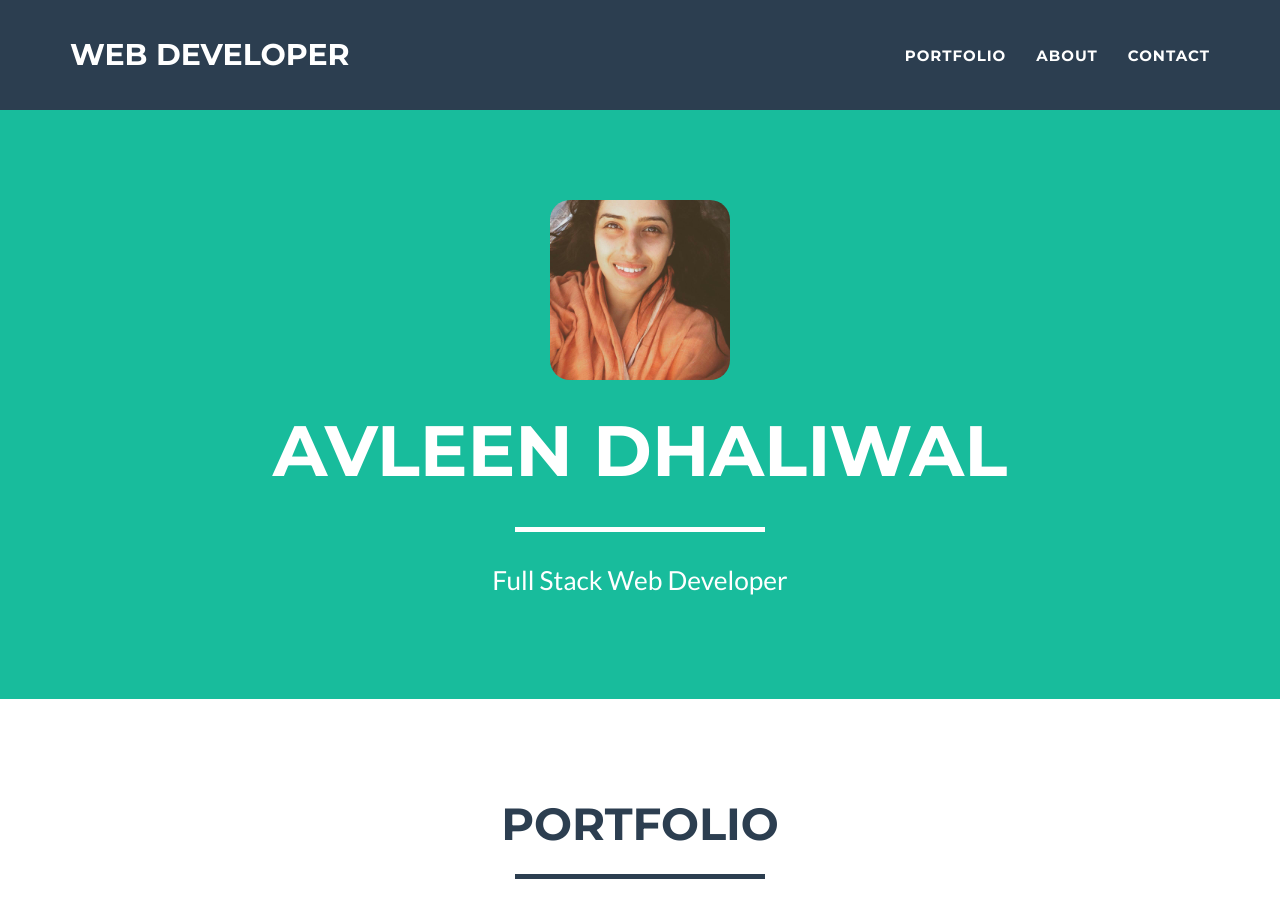
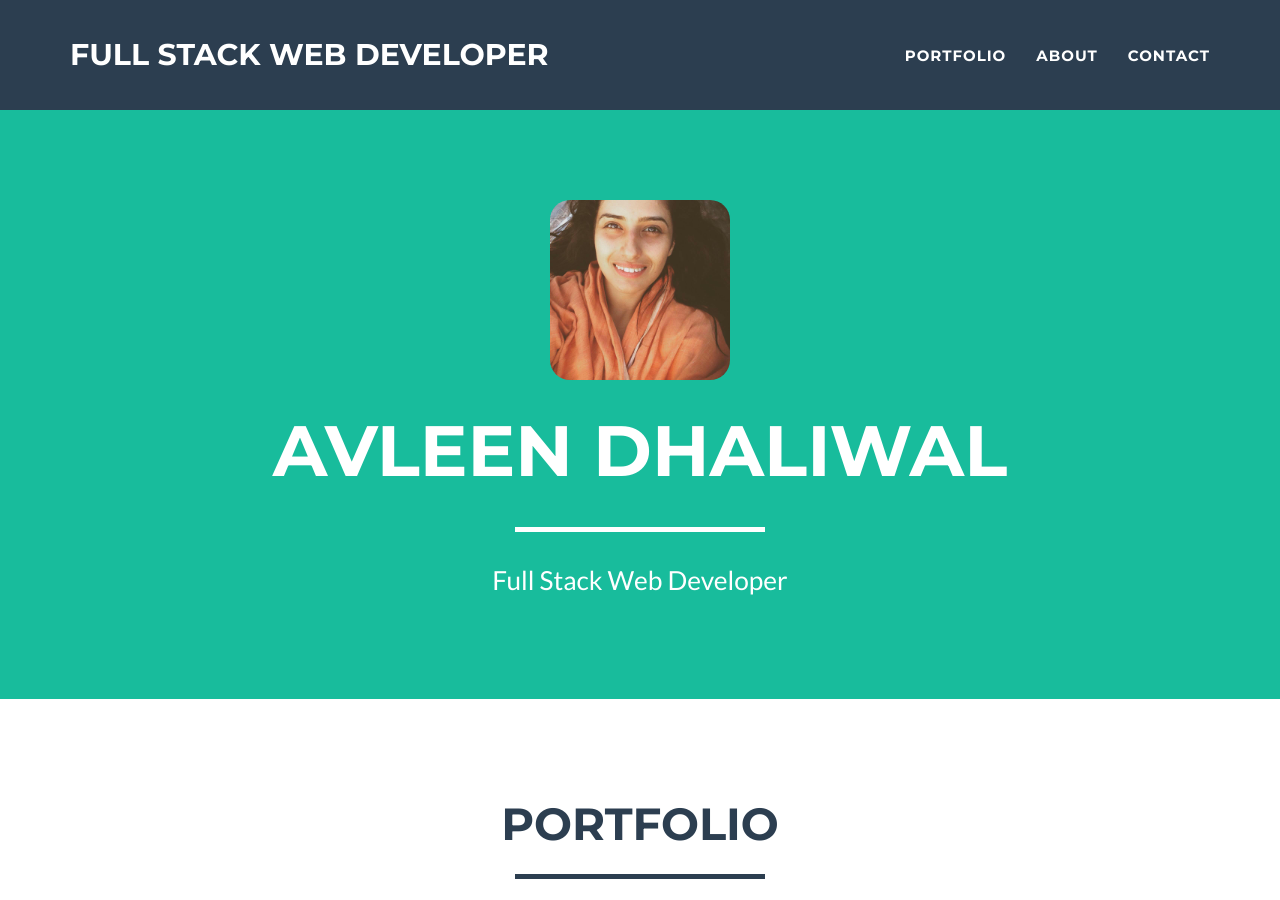
Before and after one commit to avleen30/avleen30.github.io, a Jekyll site: the page built from index.html, in a window 1280 px wide and 900 px high. Built offline with Jekyll 4.4.1, drawn with Linux system fonts in a browser that asks for light colours.

Commit message:
updated title

```diff
--- a/_config.yml
+++ b/_config.yml
@@ -1,5 +1,5 @@
 # Site settings
-title: Web Developer
+title: Full Stack Web Developer
 email: avleen3@gmail.com
 url: https://avleen30.github.io/
 description: "Full-stack Web Developer based out of Toronto, Canada"
```
